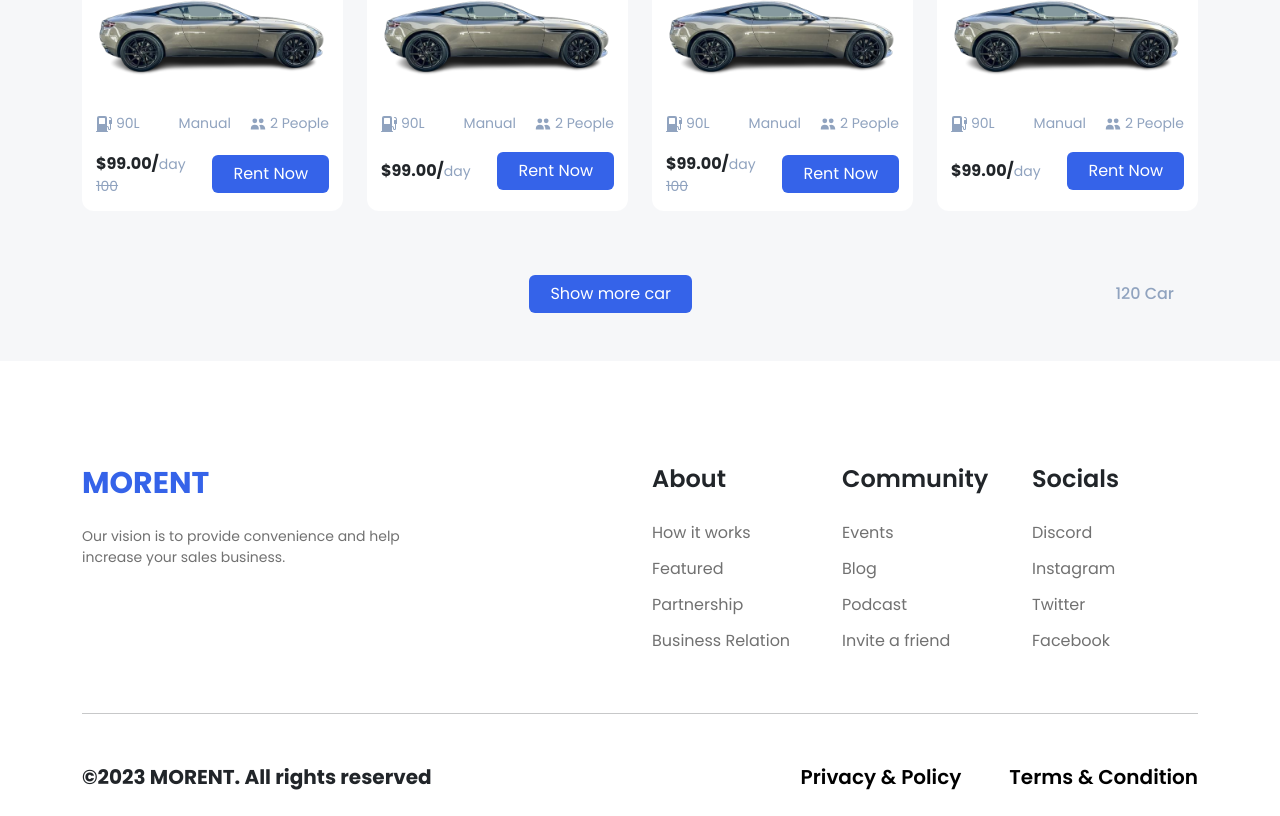
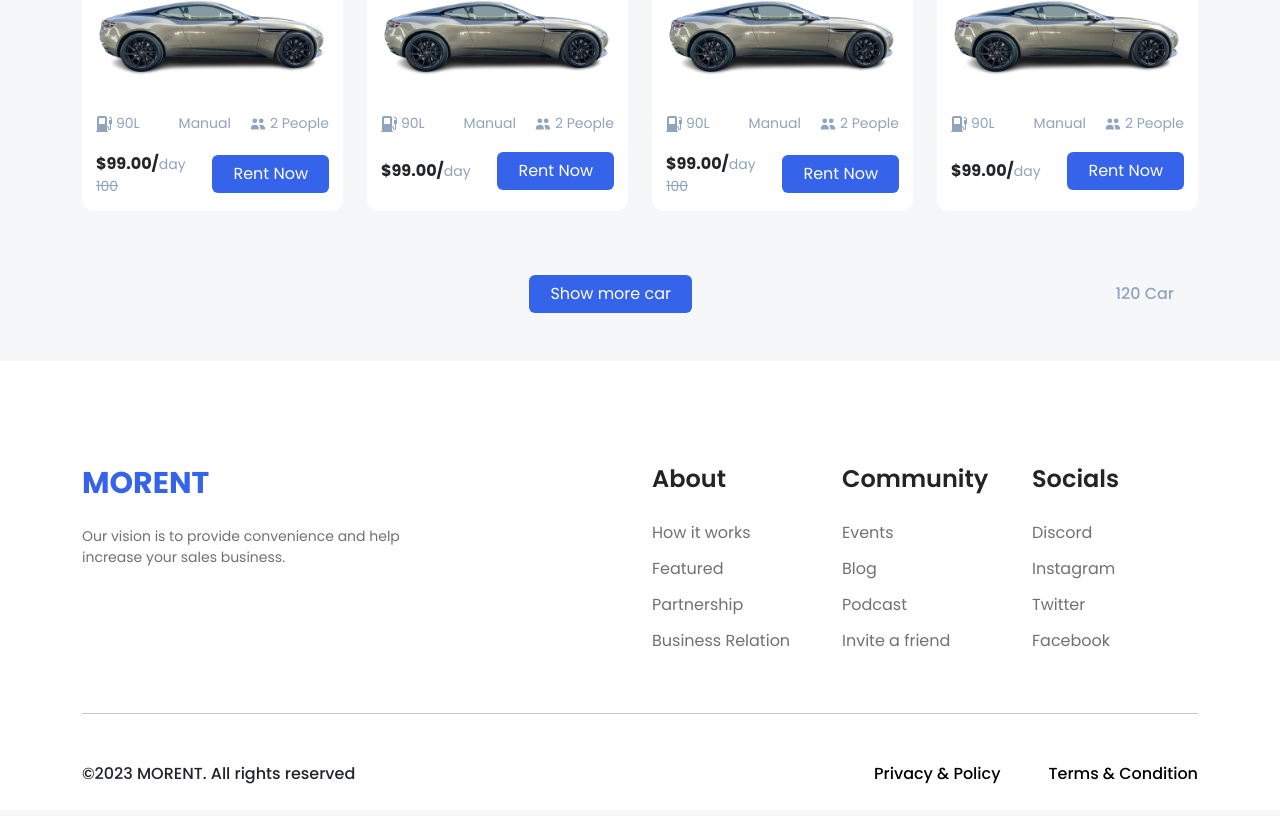
Before and after one commit to salmanArif05/morent, a React (Vite) app: page / in a window 1280 px wide. Shown: the part 1946-2762 px from the top of the page. Built offline with nearby package versions, Linux system fonts and the light colour scheme; some icons are missing.

Commit message:
footer changes

```diff
--- a/src/components/layout/Footer.jsx
+++ b/src/components/layout/Footer.jsx
@@ -69,12 +69,12 @@ const Footer = () => {
 					</div>
 					<hr className="my-5" />
 					<div className="sub-foot d-flex align-items-center justify-content-between">
-						<div className="fs-20 fw-700">©2023 MORENT. All rights reserved</div>
+						<div className="fs-16 fw-500">©2023 MORENT. All rights reserved</div>
 						<div className="d-flex gap-5">
-							<a href="#" className="d-inline-block fs-20 fw-500">
+							<a href="#" className="d-inline-block fs-16 fw-500">
 								Privacy & Policy
 							</a>
-							<a href="#" className="d-inline-block fs-20 fw-500">
+							<a href="#" className="d-inline-block fs-16 fw-500">
 								Terms & Condition
 							</a>
 						</div>
--- a/src/components/layout/style.css
+++ b/src/components/layout/style.css
@@ -141,7 +141,6 @@ footer ul a {
 
 .sub-foot a {
 	color: #000;
-	font-weight: 600;
 }
 
 /* footer style end */
```
